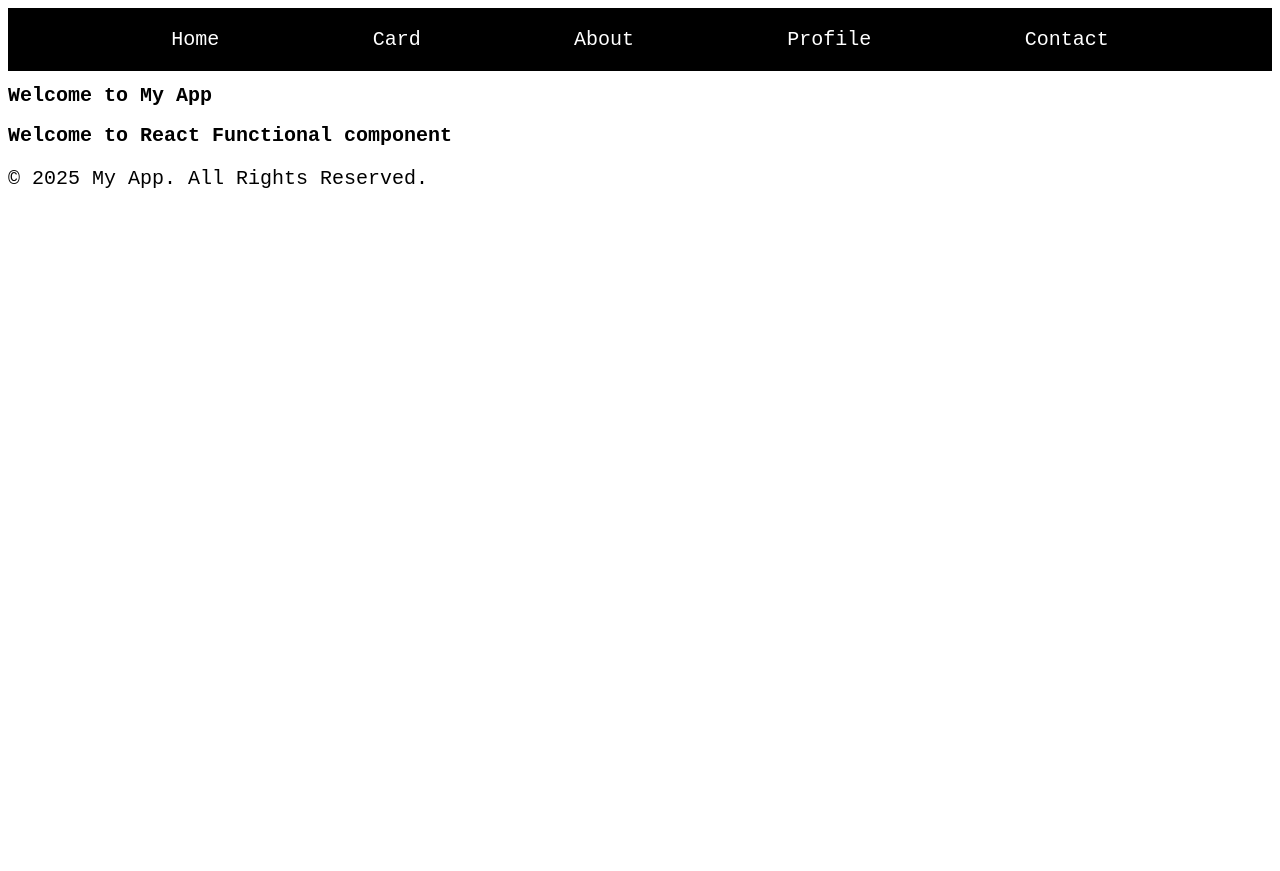
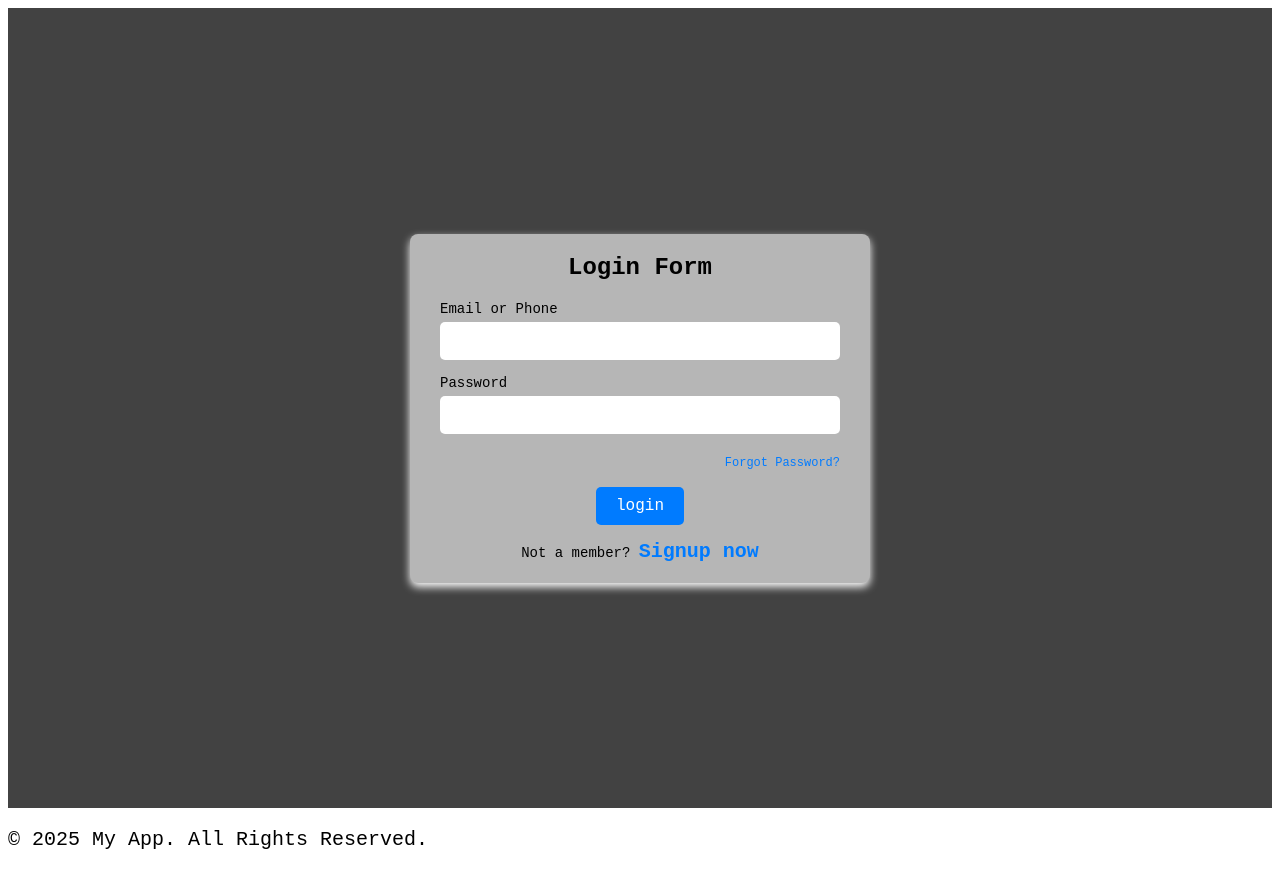
Before and after one commit to GeethapriyanS/MERN-Stack-Intern, a React (Vite) app in the folder seceFrontend/: page / in a window 1280 px wide. Before the commit the page ends 800 px from the top, so only its background shows below. Built offline with nearby package versions, Linux system fonts and the light colour scheme.

Commit message:
Login Page added

```diff
--- a/seceFrontend/src/App.jsx
+++ b/seceFrontend/src/App.jsx
@@ -9,24 +9,23 @@ import Gallery from "./components/classComponents/Gallery";
 import About from "./components/functionalComponets/About";
 import Contact from "./components/functionalComponets/contact";
 import Navbar from "./components/functionalComponets/Navbar";
- import {BrowserRouter ,Routes ,Route} from 'react-router-dom';
+import {BrowserRouter ,Routes ,Route} from 'react-router-dom';
+import SignUp from "./components/functionalComponets/SignUp";
 
 const App = () => {
   return (
     <>
-
      <BrowserRouter>
-     <Navbar />
-     <Header />
       <Routes>
-       <Route path="/" element={<Home />}></Route>
+       <Route path="/" element={<SignUp />}></Route>
+       <Route path="/home" element={<Home />}></Route>
        <Route path="/card" element={<Card title="Introduction" description="This is a simple card component." />}></Route>
        <Route path="/about" element={<About Hello="Geethapriyan" />}></Route> {/* props Example */}
        <Route path="/profile" element={<Profile name="Geethapriyan S" age={20} profession="Developer" />}></Route>
        <Route path="/contact" element={<Contact />}></Route>   {/* state Example */}
        </Routes>
+      </BrowserRouter>
       <Footer />
-      </BrowserRouter>
     {/* <Button label="Click Me" onClick={() => alert("Button clicked!")} /> */}
     </>
   );
--- a/seceFrontend/src/components/functionalComponets/About.jsx
+++ b/seceFrontend/src/components/functionalComponets/About.jsx
@@ -1,6 +1,8 @@
+import Navbar from "./Navbar";
 const About = (Props) => {
     return(
         <div>
+            <Navbar />
             <h3>Hello {Props.Hello} !!</h3>
         </div>
     )
--- a/seceFrontend/src/components/functionalComponets/Card.jsx
+++ b/seceFrontend/src/components/functionalComponets/Card.jsx
@@ -1,8 +1,12 @@
+import Navbar from "./Navbar";
 const Card = ({ title, description }) => {
     return (
+      <div>
+      <Navbar />
       <div style={{ border: "1px solid #ccc", padding: "15px", borderRadius: "5px", margin: "10px" }}>
         <h2>{title}</h2>
         <p>{description}</p>
+      </div>
       </div>
     );
   };
--- a/seceFrontend/src/components/functionalComponets/Contact.jsx
+++ b/seceFrontend/src/components/functionalComponets/Contact.jsx
@@ -1,8 +1,10 @@
 import { useState } from "react";
+import Navbar from "./Navbar";
 const Contact = () =>{
     var [num,setNum] = useState(0);
     return(
         <div>
+            <Navbar />
             <h2>This is Contact Page</h2>
             <h3>This is state Example</h3>
             <h4>Number is {num}</h4>
--- a/seceFrontend/src/components/functionalComponets/Home.jsx
+++ b/seceFrontend/src/components/functionalComponets/Home.jsx
@@ -1,6 +1,8 @@
+import Navbar from "./Navbar";
 const Home = () =>{
     return (
     <div>
+        <Navbar />
         <h2>Welcome to React Functional component</h2>
     </div>
     )
--- a/seceFrontend/src/components/functionalComponets/Navbar.jsx
+++ b/seceFrontend/src/components/functionalComponets/Navbar.jsx
@@ -6,7 +6,7 @@
      <header>
          <nav>
              <ol className='navbar'>
-                 <li><Link to='/' className='link'>Home</Link></li>
+                 <li><Link to='/home' className='link'>Home</Link></li>
                  <li><Link to='/card' className='link'>Card</Link></li>
                  <li><Link to='/about' className='link'>About</Link></li>
                  <li><Link to='/profile' className='link'>Profile</Link></li>
--- a/seceFrontend/src/components/functionalComponets/Profile.jsx
+++ b/seceFrontend/src/components/functionalComponets/Profile.jsx
@@ -1,11 +1,16 @@
+import Navbar from "./Navbar";
+
 const Profile = ({ name, age, profession }) => {
     return (
+      <div>
+      <Navbar />
       <div style={{ border: "1px solid #333", padding: "15px", borderRadius: "10px", margin: "10px" }}>
         <h3>Profile</h3>
         <p><strong>Name:</strong> {name}</p>
         <p><strong>Age:</strong> {age}</p>
         <p><strong>Profession:</strong> {profession}</p>
       </div>
+      </div>
     );
   };
   export default Profile;
--- /dev/null
+++ b/seceFrontend/src/components/functionalComponets/SignUp.jsx
@@ -0,0 +1,36 @@
+import React from 'react'
+import "../../css/SignUp.css"
+import {Link} from "react-router-dom"
+
+const SignUp = ()=>{
+  return(
+    <div className="body">
+    <div className="center">
+            <div class="text">
+               Login Form
+            </div>
+            <form action="#">
+               <div className="data">
+                  <label>Email or Phone</label>
+                  <input type="text" required/>
+               </div>
+               <div className="data">
+                  <label>Password</label>
+                  <input type="password" required/>
+               </div>
+               <div className="forgot-pass">
+                  <a href="#">Forgot Password?</a>
+               </div>
+               <div className="btn">
+                  <div className="inner"></div>
+                  <Link to="/home"><button className="log-but" type="submit">login</button></Link>
+               </div>
+               <div className="signup-link">
+                  Not a member? <a href="#">Signup now</a>
+               </div>
+            </form>
+         </div>
+         </div>
+  )
+}
+export default SignUp;
--- /dev/null
+++ b/seceFrontend/src/css/SignUp.css
@@ -0,0 +1,114 @@
+.body {
+    margin: 0;
+    padding: 0;
+    font-family: Arial, sans-serif;
+    display: flex;
+    justify-content: center;
+    align-items: center;
+    height: 100vh;
+    background-color: #424242;
+}
+
+.center {
+    background: #b6b6b6;
+    padding: 20px 30px;
+    border-radius: 8px;
+    box-shadow: 0 4px 8px rgb(255, 255, 255);
+    display: flex;
+    flex-direction: column;
+    align-items: center;
+    width: 100%;
+    max-width: 400px;
+}
+
+.text {
+    font-size: 24px;
+    font-weight: bold;
+    margin-bottom: 20px;
+    color: #000000;
+}
+
+form {
+    width: 100%;
+    display: flex;
+    flex-direction: column;
+    gap: 15px;
+}
+
+.data {
+    display: flex;
+    flex-direction: column;
+}
+
+label {
+    font-size: 14px;
+    margin-bottom: 5px;
+    color: #000000;
+}
+
+input {
+    padding: 10px;
+    border: 1px solid #00000000;
+    border-radius: 5px;
+    font-size: 14px;
+}
+
+input:focus {
+    outline: none;
+    border-color: #007BFF;
+    box-shadow: 0 0 4px rgba(0, 123, 255, 0.2);
+}
+
+.forgot-pass {
+    text-align: right;
+}
+
+.forgot-pass a {
+    font-size: 12px;
+    text-decoration: none;
+    color: #007BFF;
+    transition: color 0.3s;
+}
+
+.forgot-pass a:hover {
+    color: #0056b3;
+}
+
+.btn {
+    display: flex;
+    justify-content: center;
+    align-items: center;
+    position: relative;
+}
+
+.log-but {
+    background-color: #007BFF;
+    color: #ffffff;
+    padding: 10px 20px;
+    border: none;
+    border-radius: 5px;
+    cursor: pointer;
+    font-size: 16px;
+    transition: background-color 0.3s;
+}
+
+.log-but:hover {
+    background-color: #0056b3;
+}
+
+.signup-link {
+    text-align: center;
+    font-size: 14px;
+    color: #000000;
+}
+
+.signup-link a {
+    color: #007BFF;
+    text-decoration: none;
+    font-weight: bold;
+    transition: color 0.3s;
+}
+
+.signup-link a:hover {
+    color: #0056b3;
+}
```
